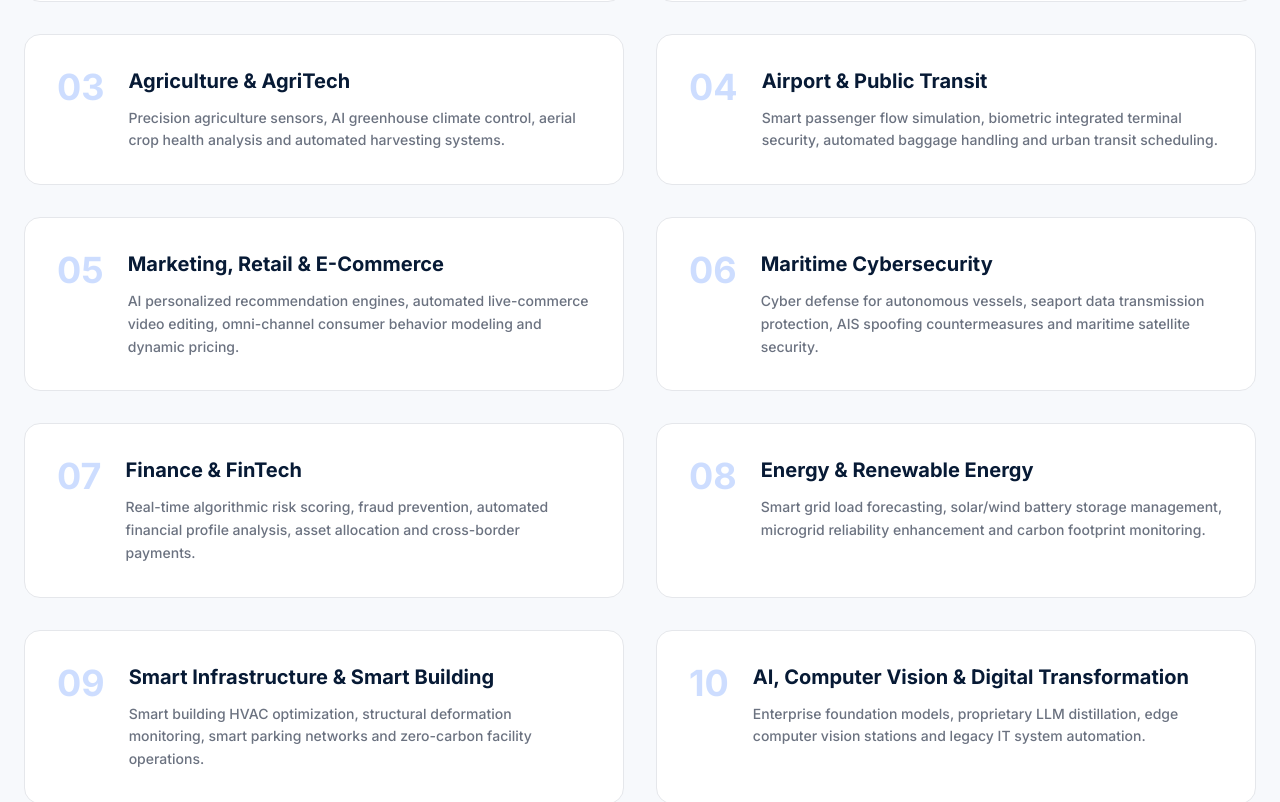
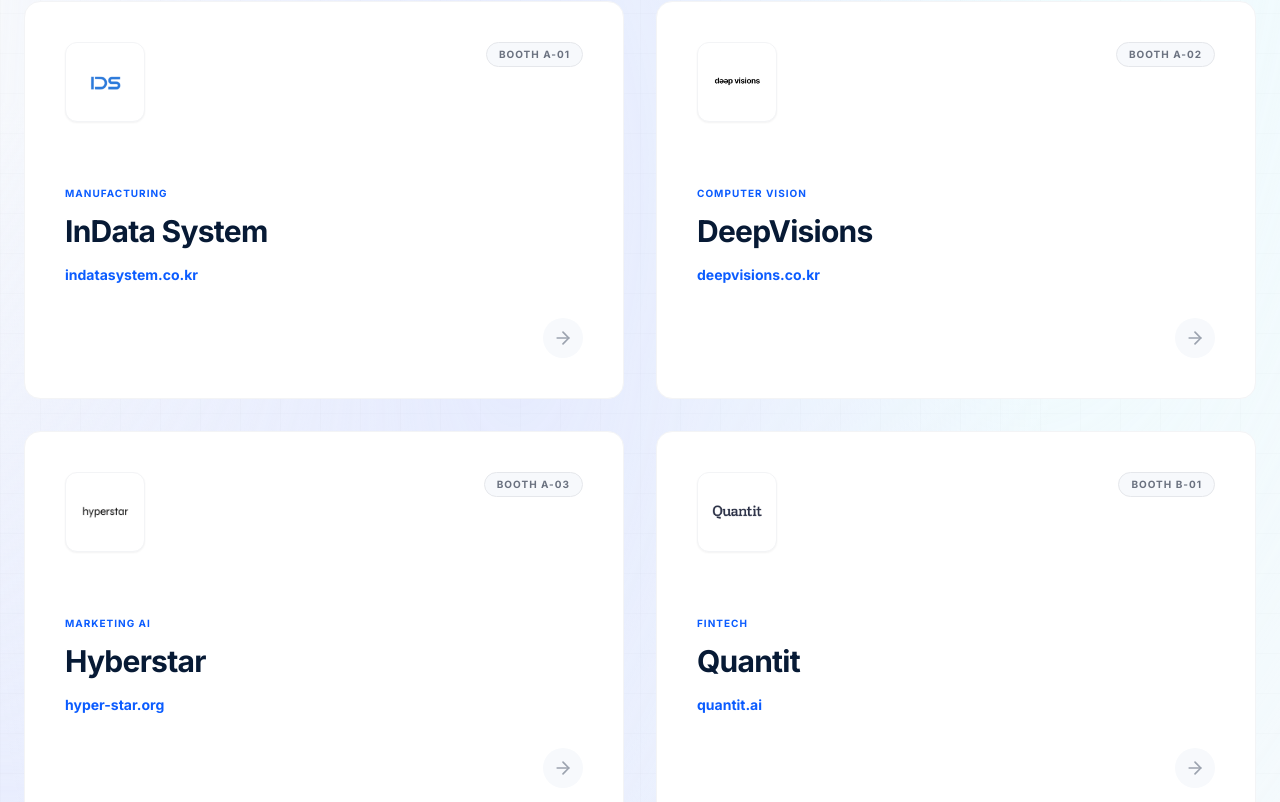
Before and after one commit to tranthikhanhhuyen/k-ai-summit, a React (Vite) app: page / in a window 1280 px wide. Shown: the part 2458-3260 px from the top of the page. Built offline with nearby package versions, Linux system fonts and the light colour scheme.

Commit message:
Update layout based on final requests

```diff
--- a/src/App.tsx
+++ b/src/App.tsx
@@ -25,7 +25,6 @@
       <main className="flex-grow">
         <Hero onBook={() => setIsBookingOpen(true)} />
         <EventSnapshot />
-        <AboutSection />
         <FocusAreas />
         <CompanyDirectory onBook={() => setIsBookingOpen(true)} />
         <Logistics />
--- a/src/components/CompanyDirectory.tsx
+++ b/src/components/CompanyDirectory.tsx
@@ -32,21 +32,18 @@
 
         <div>
           <p className="text-[10px] font-bold tracking-widest text-corporate-blue mb-3 uppercase">{company.industry}</p>
-          <h3 className="text-2xl md:text-3xl font-bold text-deep-navy mb-4 tracking-tight group-hover:text-corporate-blue transition-colors duration-300">{company.name}</h3>
-          <p className="text-gray-500 font-medium leading-relaxed line-clamp-2 md:line-clamp-3 max-w-lg">{company.description}</p>
+          <h3 className="text-2xl md:text-3xl font-bold text-deep-navy tracking-tight group-hover:text-corporate-blue transition-colors duration-300">{company.name}</h3>
 
-          {company.products && (
-            <div className="space-y-2 mt-4 pt-4 border-t border-gray-100">
-               <span className="text-xs font-bold text-deep-navy tracking-widest uppercase">Key Products</span>
-               <ul className="space-y-2">
-                 {company.products.map((prod: string, i: number) => (
-                    <li key={i} className="text-sm font-medium text-gray-500 flex items-start">
-                       <span className="text-corporate-blue mr-2 mt-0.5">•</span>
-                       {prod}
-                    </li>
-                 ))}
-               </ul>
-            </div>
+          {company.website && (
+            <a
+              href={company.website}
+              target="_blank"
+              rel="noopener noreferrer"
+              onClick={(e) => e.stopPropagation()}
+              className="inline-block mt-4 text-sm font-bold text-corporate-blue hover:text-blue-700 hover:underline transition-all"
+            >
+              {company.website.replace('https://', '')}
+            </a>
           )}
         </div>
       </div>
--- a/src/components/FocusAreas.tsx
+++ b/src/components/FocusAreas.tsx
@@ -35,9 +35,6 @@
                 <h3 className="text-deep-navy font-bold text-lg md:text-xl mb-3 group-hover:text-corporate-blue transition-colors duration-300">
                   {area.title}
                 </h3>
-                <p className="text-gray-500 font-medium text-sm leading-relaxed">
-                  {area.description}
-                </p>
               </div>
             </div>
           ))}
--- a/src/components/Footer.tsx
+++ b/src/components/Footer.tsx
@@ -136,10 +136,10 @@
             <h4 className="text-xs font-bold tracking-widest text-white mb-6 uppercase">Organized By</h4>
             <div className="flex flex-col space-y-4">
               <div className="bg-white p-2 rounded w-32 flex items-center justify-center">
-                <img src="/assets/kosme.png" alt="KOSME" className="w-full h-auto object-contain" />
+                <img src="/assets/kosmereal.jpg" alt="KOSME" className="w-full h-auto object-contain mix-blend-multiply" />
               </div>
               <div className="bg-white p-2 rounded w-32 flex items-center justify-center">
-                <img src="/assets/techvalley.png" alt="Tech Valley" className="w-full h-auto object-contain" />
+                <img src="/assets/techvalleyreal.jpg" alt="Tech Valley" className="w-full h-auto object-contain mix-blend-multiply" />
               </div>
             </div>
 
--- a/src/data/companies.ts
+++ b/src/data/companies.ts
@@ -1,62 +1,72 @@
 export const companies = [
   {
-    id: 'ids', name: 'IDS', booth: 'A-01', industry: 'MANUFACTURING',
+    id: 'ids', name: 'InData System', booth: 'A-01', industry: 'MANUFACTURING',
     description: 'Smart industrial edge data and operational data solutions.',
     details: 'Intelligent data solutions providing automated industrial edge sensors and operational data transmission solutions for large-capacity production lines.',
-    products: ['Edge Data Connector (EDC) - Real-time IoT sensor data aggregator', 'IDS Factory Analytics - Cloud dashboard for OEE and downtime tracking']
+    products: ['Edge Data Connector (EDC) - Real-time IoT sensor data aggregator', 'IDS Factory Analytics - Cloud dashboard for OEE and downtime tracking'],
+    website: 'https://indatasystem.co.kr'
   },
   {
-    id: 'deep-visions', name: 'deep visions', booth: 'A-02', industry: 'COMPUTER VISION',
+    id: 'deep-visions', name: 'DeepVisions', booth: 'A-02', industry: 'COMPUTER VISION',
     description: 'AI-powered visual intelligence for transportation and retail environments.',
     details: 'Next-generation visual AI algorithms specialized in crowd density analysis in public transit and retail spatial intelligence.',
-    products: ['Transit Vision AI - Passenger counting & density alert system', 'RetailHeatmap - In-store customer journey tracking software']
+    products: ['Transit Vision AI - Passenger counting & density alert system', 'RetailHeatmap - In-store customer journey tracking software'],
+    website: 'https://deepvisions.co.kr'
   },
   {
-    id: 'hyperstar', name: 'hyperstar', booth: 'A-03', industry: 'MARKETING AI',
+    id: 'hyperstar', name: 'Hyberstar', booth: 'A-03', industry: 'MARKETING AI',
     description: 'AI-powered live-commerce and short-form content automation.',
     details: 'Comprehensive intelligence for live-commerce and automated short-video toolchains tailored for the Southeast Asian social commerce market.',
-    products: ['HyperLive Studio - AI virtual host and background generation', 'ShortsAutomator - Auto-clipping tool for 1-hour streams into TikToks']
+    products: ['HyperLive Studio - AI virtual host and background generation', 'ShortsAutomator - Auto-clipping tool for 1-hour streams into TikToks'],
+    website: 'https://hyper-star.org'
   },
   {
     id: 'quantit', name: 'Quantit', booth: 'B-01', industry: 'FINTECH',
     description: 'Quantitative financial analytics and automated institutional risk modeling.',
     details: 'High-speed quantitative financial engines, institutional-grade automated risk analysis systems, and portfolio volatility forecasting models.',
-    products: ['Quantit FINTER - AI investment portfolio optimization engine', 'RiskGuardian - Real-time market crash anomaly detection API']
+    products: ['Quantit FINTER - AI investment portfolio optimization engine', 'RiskGuardian - Real-time market crash anomaly detection API'],
+    website: 'https://quantit.ai'
   },
   {
-    id: 'fieldro', name: 'FieldRo', booth: 'B-02', industry: 'ROBOTICS',
+    id: 'fieldro', name: 'Fieldro', booth: 'B-02', industry: 'ROBOTICS',
     description: 'Autonomous mobile robotics for complex industrial environments.',
     details: 'Outdoor autonomous mobile robots designed for complex industrial terrains, smart construction sites, and container yards.',
-    products: ['FieldBot X1 - Heavy-duty outdoor patrol & inspection robot', 'SiteMapper - 3D LiDAR mapping software for construction sites']
+    products: ['FieldBot X1 - Heavy-duty outdoor patrol & inspection robot', 'SiteMapper - 3D LiDAR mapping software for construction sites'],
+    website: 'https://fieldro.tech'
   },
   {
     id: 'avalve', name: 'AVALVE', booth: 'B-03', industry: 'AGRITECH',
     description: 'AI-powered smart agriculture and real-time crop diagnostics.',
     details: 'Automated smart agriculture platform with real-time crop disease diagnostics, automated nutrient supply, and climate condition optimization.',
-    products: ['A-SmartFarm - Centralized greenhouse climate & nutrient controller', 'CropVision - Mobile app for instant plant leaf disease diagnosis']
+    products: ['A-SmartFarm - Centralized greenhouse climate & nutrient controller', 'CropVision - Mobile app for instant plant leaf disease diagnosis'],
+    website: 'https://avalve.co.kr'
   },
   {
     id: 'cytur', name: 'CYTUR', booth: 'C-01', industry: 'CYBERSECURITY',
     description: 'Maritime cybersecurity for vessels, ports and OT environments.',
     details: 'Maritime cybersecurity solution suite protecting offshore energy vessels, seaport telemetry, and operational technology (OT) networks.',
-    products: ['CY-Shield Marine - Ship-to-shore encrypted data gateway', 'OT Intrusion Detector - Passive network monitoring for port terminals']
+    products: ['CY-Shield Marine - Ship-to-shore encrypted data gateway', 'OT Intrusion Detector - Passive network monitoring for port terminals'],
+    website: 'https://cytur.net'
   },
   {
     id: 'addd', name: 'addd', booth: 'C-02', industry: 'SMART BUILDING',
     description: 'Edge-based anonymous spatial and traffic analytics.',
     details: 'Programmatic outdoor traffic sensors and digital billboard spatial interaction analysis via anonymous edge computing.',
-    products: ['SpaceSense Node - Privacy-first edge AI camera for foot traffic', 'AdMetric Board - Digital signage gaze and attention tracker']
+    products: ['SpaceSense Node - Privacy-first edge AI camera for foot traffic', 'AdMetric Board - Digital signage gaze and attention tracker'],
+    website: 'https://addd.co.kr'
   },
   {
-    id: 'gauss-lab', name: 'GAUSS LAB', booth: 'C-03', industry: 'ENERGY',
+    id: 'gauss-lab', name: 'Gauss Lab', booth: 'C-03', industry: 'ENERGY',
     description: 'Clean-grid balancing, battery optimization and solar generation forecasting.',
     details: 'Clean grid balancing models, battery energy storage system lifecycle optimization, and solar power generation forecasting data.',
-    products: ['Gauss ESS Optimizer - Battery life extension and charging algorithm', 'SolarCast AI - 72-hour hyper-local solar power yield predictor']
+    products: ['Gauss ESS Optimizer - Battery life extension and charging algorithm', 'SolarCast AI - 72-hour hyper-local solar power yield predictor'],
+    website: 'https://gausslab.co.kr'
   },
   {
     id: 'nextlab', name: 'nextlab', booth: 'D-01', industry: 'TEST AUTOMATION & DX',
     description: 'AI-powered automated testing and digital transformation.',
     details: 'Comprehensive AI automated testing framework for telecommunications, multimedia hardware stream testing, and enterprise digital service compliance.',
-    products: ['AutoTester Pro - No-code automated UI/UX testing platform', 'StreamCheck - Real-time video/audio hardware latency analyzer']
+    products: ['AutoTester Pro - No-code automated UI/UX testing platform', 'StreamCheck - Real-time video/audio hardware latency analyzer'],
+    website: 'https://nextlab.ai'
   }
 ];
--- a/src/i18n/locales/en.json
+++ b/src/i18n/locales/en.json
@@ -182,7 +182,7 @@
   },
   "venue": {
     "title": "SIHUB SAIGON INNOVATION HUB",
-    "address": "8th Floor\n273 Dien Bien Phu\nDistrict 3\nHo Chi Minh City\nVietnam",
+    "address": "2nd Floor\n273 Dien Bien Phu\nDistrict 3\nHo Chi Minh City\nVietnam",
     "getDirections": "GET DIRECTIONS"
   },
   "registration": {
--- a/src/i18n/locales/kr.json
+++ b/src/i18n/locales/kr.json
@@ -182,7 +182,7 @@
   },
   "venue": {
     "title": "SIHUB 사이공 이노베이션 허브",
-    "address": "8층\n273 Dien Bien Phu\n3군\n호치민 시\n베트남",
+    "address": "2층\n273 Dien Bien Phu\n3군\n호치민 시\n베트남",
     "getDirections": "길 찾기"
   },
   "registration": {
--- a/src/i18n/locales/vi.json
+++ b/src/i18n/locales/vi.json
@@ -182,7 +182,7 @@
   },
   "venue": {
     "title": "SIHUB SAIGON INNOVATION HUB",
-    "address": "Tầng 8\n273 Điện Biên Phủ\nPhường 7, Quận 3\nTP. Hồ Chí Minh\nViệt Nam",
+    "address": "Tầng 2\n273 Điện Biên Phủ\nPhường 7, Quận 3\nTP. Hồ Chí Minh\nViệt Nam",
     "getDirections": "CHỈ ĐƯỜNG"
   },
   "registration": {
```
Also changed, not shown: 5 other files (tests, documents, lock files or other folders).
